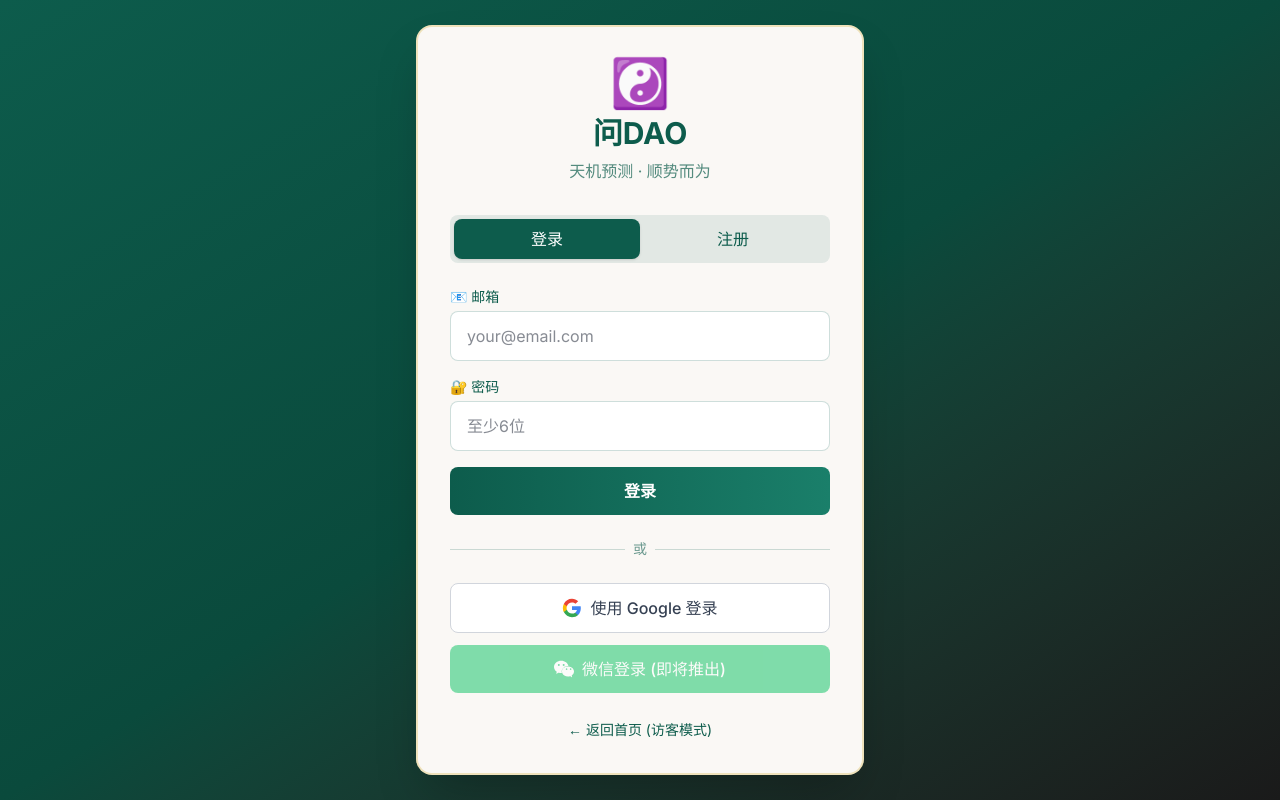
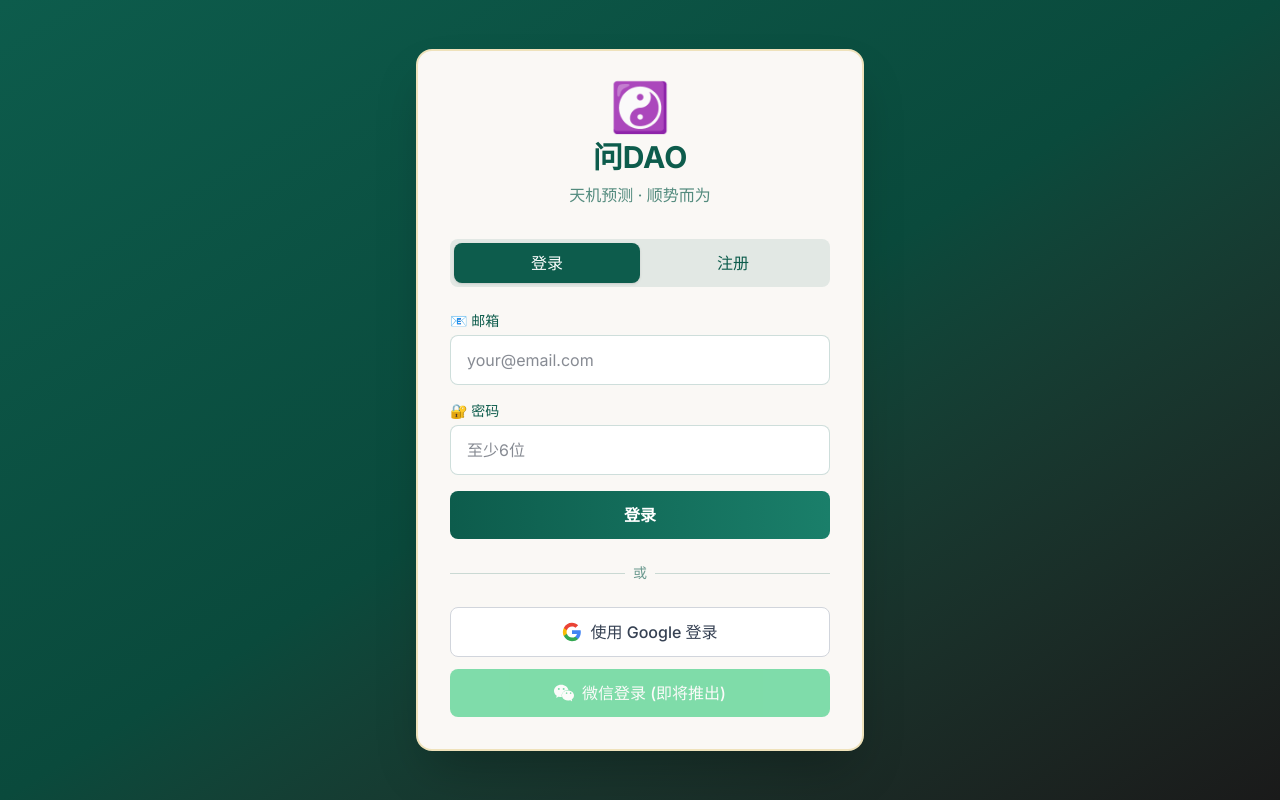
Before and after one commit to gakuchuuwa/wendao, a Next.js app: page /auth in a window 1280 px wide. Built offline with nearby package versions, Linux system fonts and the light colour scheme.

Commit message:
Remove guest mode, require login

```diff
--- a/app/auth/page.tsx
+++ b/app/auth/page.tsx
@@ -182,13 +182,6 @@ export default function AuthPage() {
                     </button>
                 </div>
 
-                {/* Back to Home */}
-                <div className="mt-6 text-center">
-                    <Link href="/" className="text-sm text-[#0d5c4c] hover:underline">
-                        ← 返回首页 (访客模式)
-                    </Link>
-                </div>
-
                 {/* Bonus Notice */}
                 {!isLogin && (
                     <div className="mt-4 p-3 bg-[#d4af37]/10 rounded-lg text-sm text-[#0d5c4c] border border-[#d4af37]/30">
--- a/app/page.tsx
+++ b/app/page.tsx
@@ -1,16 +1,25 @@
 "use client";
 
 import { useState, useEffect } from "react";
+import { useRouter } from "next/navigation";
 import Navbar from "@/components/Navbar";
 import MarketCard from "@/components/MarketCard";
 import BetModal from "@/components/BetModal";
 import { useUser } from "@/context/UserContext";
 
 export default function Home() {
+  const router = useRouter();
   const [isModalOpen, setIsModalOpen] = useState(false);
   const [selectedMarket, setSelectedMarket] = useState<{ id: string, direction: "YES" | "NO" } | null>(null);
   const [isAdminMode, setIsAdminMode] = useState(false);
-  const { isGuest, daoCoins, guestBets, mockMarket, adminResolveMarket, claimMockWinnings, resetMockMarket } = useUser();
+  const { isGuest, isAuthenticated, isLoading, daoCoins, guestBets, mockMarket, adminResolveMarket, claimMockWinnings, resetMockMarket } = useUser();
+
+  // Redirect to auth if not logged in
+  useEffect(() => {
+    if (!isLoading && !isGuest && !isAuthenticated) {
+      router.push("/auth");
+    }
+  }, [isLoading, isGuest, isAuthenticated, router]);
 
   // Check for admin mode from URL parameter (?admin=true)
   useEffect(() => {
```
